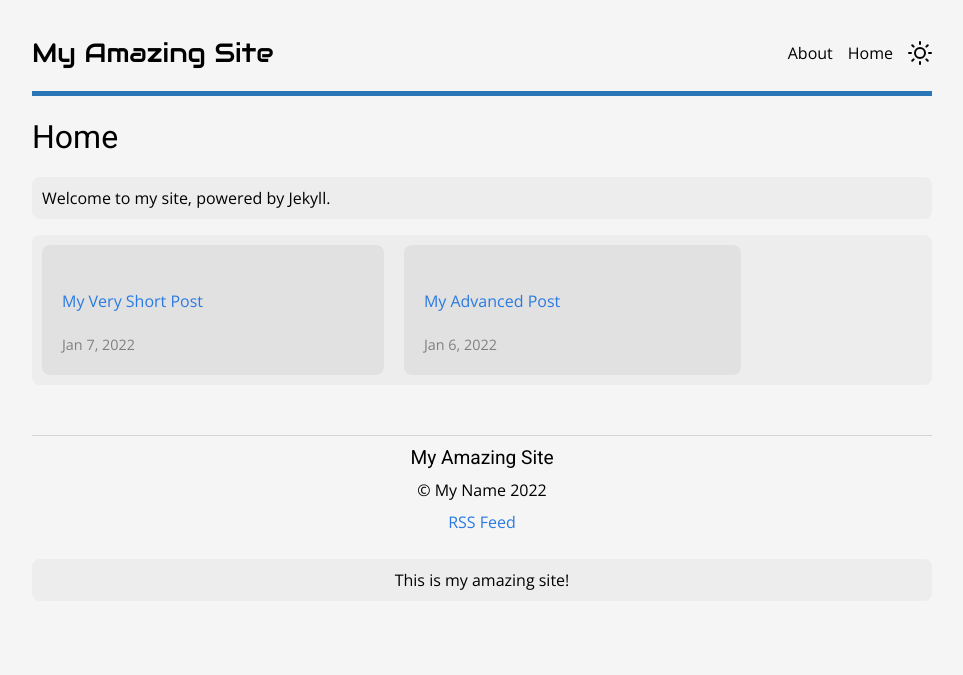
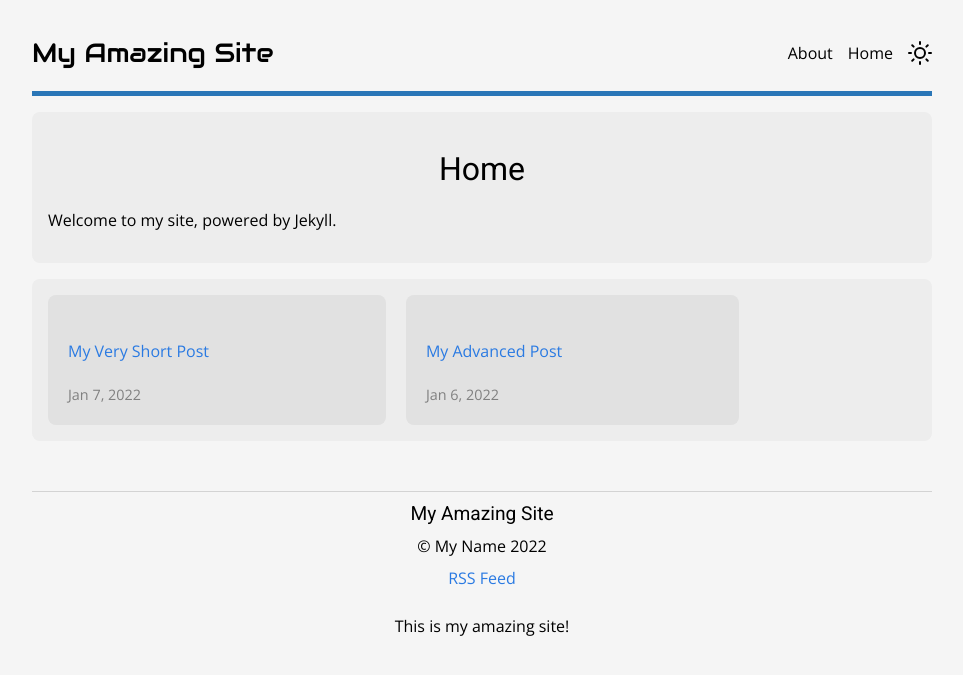
Before and after one commit to enchant97/enchantedcode-theme-new, a Jekyll site: the page built from index.html, in a window 1280 px wide. Shown: the top 675 px of the page, without its empty margins (158-1121 px from the left). Built offline with Jekyll 4.4.1, drawn with Linux system fonts in a browser that asks for light colours.

Commit message:
improve site style & fix pagination support

```diff
--- a/_config.yml
+++ b/_config.yml
@@ -24,7 +24,15 @@ enable_breadcrumb: true
 #remote_theme: enchant97/enchantedcode-theme
 
 plugins:
+ - jekyll-paginate
  - jekyll-feed
  - jekyll-seo-tag
  # uncomment this if loading the theme with remote_theme
  #- jekyll-remote-theme
+
+# Change the homepage heading
+#welcome_msg: "Welcome To The \"Amazing Site\""
+
+# enable pagination
+#paginate: 8
+#paginate_path: "/page:num/"
--- a/_layouts/home.html
+++ b/_layouts/home.html
@@ -2,8 +2,18 @@
 layout: default
 ---
 
-<h1>{{ page.title }}</h1>
+<div class="panel">
+    <h1>
+        {%- if site.welcome_msg -%}
+        {{ site.welcome_msg }}
+        {%- else -%}
+        {{ page.title }}
+        {%- endif -%}
+    </h1>
 
-{{ content }}
+    {{ content }}
+</div>
 
-{%- include posts.html -%}
+<div class="panel">
+    {%- include posts.html -%}
+</div>
--- a/_layouts/page.html
+++ b/_layouts/page.html
@@ -2,9 +2,10 @@
 layout: default
 ---
 
-<article class="post">
+{%- include breadcrumb.html -%}
+
+<article class="panel post">
     <header>
-        {%- include breadcrumb.html -%}
         <h1>{{ page.title }}</h1>
     </header>
     <div>
--- a/_layouts/post.html
+++ b/_layouts/post.html
@@ -2,9 +2,10 @@
 layout: default
 ---
 
-<article class="post" itemscope itemtype="http://schema.org/BlogPosting">
+{%- include breadcrumb.html -%}
+
+<article class="panel post" itemscope itemtype="http://schema.org/BlogPosting">
     <header>
-        {%- include breadcrumb.html -%}
         <h1 itemprop="name headline">{{ page.title }}</h1>
         {%- assign date_format = site.date_format | default: "%b %-d, %Y" -%}
         <div class="meta">
--- a/_sass/theme/_base.scss
+++ b/_sass/theme/_base.scss
@@ -25,6 +25,10 @@ time {
     font-family: $main-ff;
     font-size: 1rem;
     color: var(--main-fg);
+}
+
+h1 {
+    text-align: center;
 }
 
 h1,
@@ -87,13 +91,11 @@ header.body-header {
     }
 }
 
-.posts,
-p,
-ul,
-ol {
+.panel {
+    margin: 1rem 0;
     background-color: var(--sub-bg);
     border-radius: $border-rad;
-    padding: 10px;
+    padding: 1rem;
 }
 
 pre {
@@ -216,6 +218,7 @@ img {
         gap: 5px;
         color: var(--faded-fg);
         font-size: 0.9em;
+        align-items: center;
     }
 }
 
--- /dev/null
+++ b/index.html
@@ -0,0 +1,6 @@
+---
+layout: home
+title: Home
+---
+
+<p>Welcome to my site, powered by Jekyll.</p>
```
Also changed, not shown: index.md (deleted, +0 -6 lines), enchantedcode-theme.gemspec.
